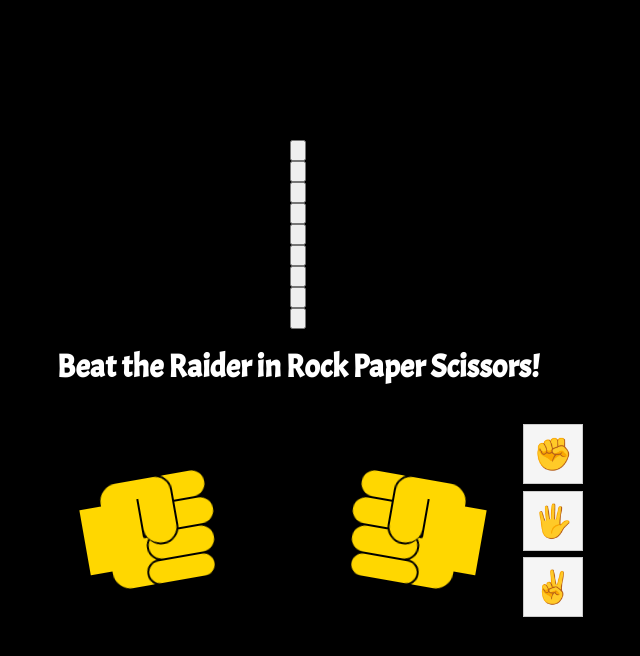
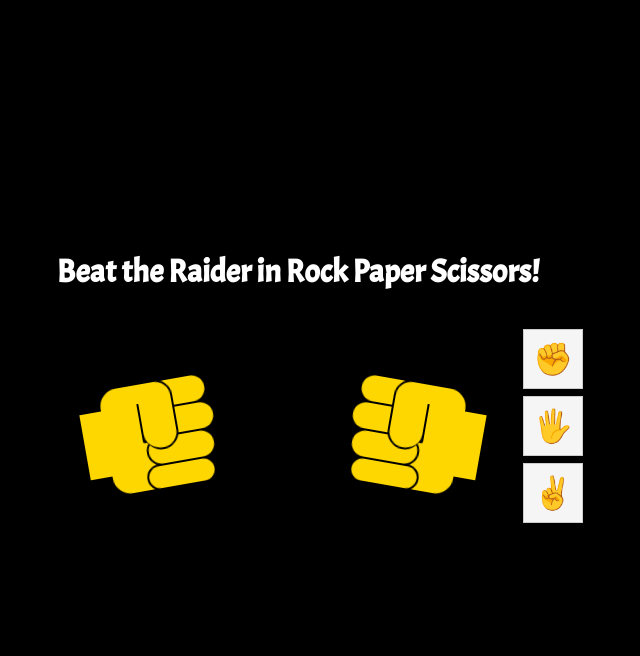
Before and after one commit to ItsyaTroy/DCD304Final, a plain HTML site: page RPSPenningEdit/index.html in a window 1280 px wide. Shown: the whole page, without its empty margins (342-982 px from the left). Drawn offline with Linux system fonts and the light colour scheme.

Commit message:
Update index.html

```diff
--- a/RPSPenningEdit/index.html
+++ b/RPSPenningEdit/index.html
@@ -118,7 +118,7 @@ div.arm {
   position: relative;
 }
 
-input[type="radio"] {
+input[type="button"] {
   position: absolute;
   top: -1000in;
   left: -1000in;
```
